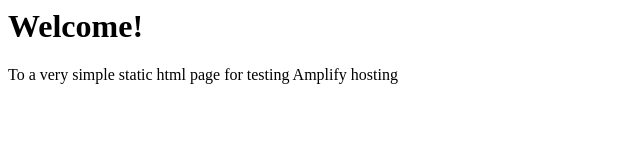
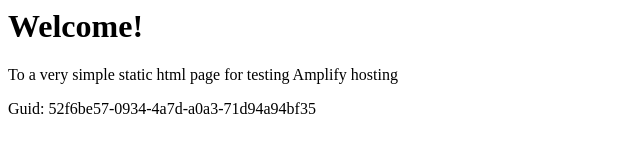
Before and after one commit to aws-aemilia-fra/Github-PR-Commit-Integration-Test-DoNotTouch-GitHubAutoBuildCanaryTest-v1-preprod-eu-central-1, a website: page src/index.html in a window 1280 px wide. Shown: the whole page, without its empty margins (0-640 px from the left). Drawn offline with Linux system fonts and the light colour scheme.

Commit message:
commit from integ tests

```diff
--- a/src/index.html
+++ b/src/index.html
@@ -1,3 +1,5 @@
+
+
 <html lang="en">
 
 <head>
@@ -10,6 +12,6 @@
 <body>
     <h1>Welcome!</h1>
     <p>To a very simple static html page for testing Amplify hosting</p>
-</body>
+    <p>Guid: 52f6be57-0934-4a7d-a0a3-71d94a94bf35</p></body>
 
 </html>
```
